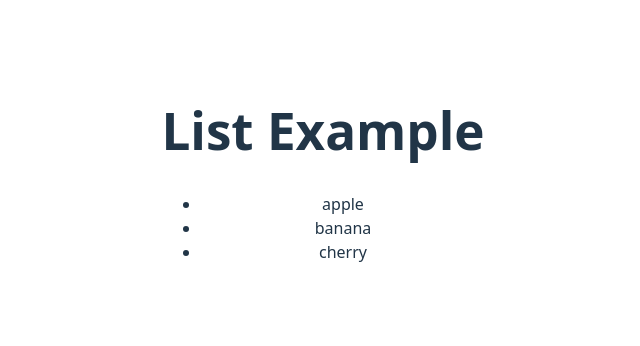
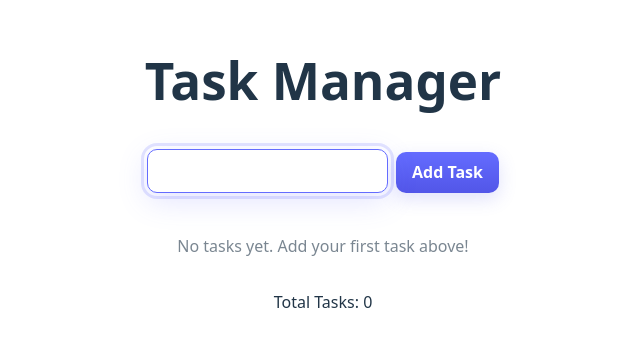
Before and after one commit to kskannandotwin/my-app, a React (Vite) app: page / in a window 1280 px wide. Shown: the part 226-572 px from the top of the page, without its empty margins (317-957 px from the left). Built offline with nearby package versions, Linux system fonts and the light colour scheme.

Commit message:
13.09.2025
tm completed

```diff
--- a/src/App.jsx
+++ b/src/App.jsx
@@ -6,6 +6,7 @@ import StateExample from "./core-concepts/05-state/StateExample";
 import EventHandlingExample from "./core-concepts/06-event-handling/EventHandlingExample";
 import SimpleForm from "./core-concepts/06-event-handling/SimpleForm";
 import ListExample from "./core-concepts/07-list-keys/ListExample";
+import TaskManager from "./core-concepts/08-task-manager/TaskManager";
 
 function App() {
   // return <HelloWorld />;
@@ -17,7 +18,8 @@ function App() {
     // <StateExample />
     // <EventHandlingExample />
     // <SimpleForm />
-    <ListExample />
+    // <ListExample />
+    <TaskManager />
   );
 }
 
--- /dev/null
+++ b/src/core-concepts/08-task-manager/TaskForm.jsx
@@ -0,0 +1,42 @@
+import { useState, useRef, useEffect } from "react";
+import "./TaskManager.css";
+
+export default function TaskForm({ onAddTask }) {
+  const [value, setValue] = useState("");
+  const inputRef = useRef(null);
+
+  useEffect(() => {
+    inputRef.current?.focus();
+  }, []);
+
+  const handleSubmit = (event) => {
+    event.preventDefault();
+    const taskText = value.trim();
+    if (!taskText) return;
+
+    onAddTask(taskText);
+    setValue("");
+    inputRef.current?.focus();
+  };
+
+  return (
+    <form
+      className="task-form"
+      onSubmit={handleSubmit}
+      aria-label="Add task form"
+    >
+      <input
+        ref={inputRef}
+        onChange={(e) => setValue(e.target.value)}
+        type="text"
+        placeholder="Add a task"
+        className="task-input"
+        aria-label="Task description"
+        value={value}
+      />
+      <button type="submit" className="add-task-btn" aria-label="Add task">
+        Add Task
+      </button>
+    </form>
+  );
+}
--- /dev/null
+++ b/src/core-concepts/08-task-manager/TaskList.jsx
@@ -0,0 +1,24 @@
+export default function TaskList({ tasks, onToggleTask }) {
+  if (tasks.length === 0) {
+    return (
+      <div className="task-list-empty">
+        <p>No tasks yet. Add your first task above!</p>
+      </div>
+    );
+  }
+
+  return (
+    <ul className="task-list">
+      {tasks.map((task) => (
+        <li
+          key={task.id}
+          onClick={() => onToggleTask(task.id)}
+          className={`task-item ${task.completed ? "completed" : ""}`}
+        >
+          <span className="task-checkbox">{task.completed ? "✓" : "○"}</span>
+          <span className="task-text">{task.text}</span>
+        </li>
+      ))}
+    </ul>
+  );
+}
--- /dev/null
+++ b/src/core-concepts/08-task-manager/TaskManager.css
@@ -0,0 +1,144 @@
+.task-form {
+    display: flex;
+    gap: 0.5rem;
+    justify-content: center;
+    align-items: center;
+    margin: 1rem auto;
+    max-width: 640px;
+    padding: 0.5rem;
+}
+
+.task-input {
+    flex: 1 1 auto;
+    padding: 0.75rem 1rem;
+    border-radius: 10px;
+    /* stronger default border for better visibility */
+    border: 1px solid rgba(255, 255, 255, 0.20);
+    background: rgba(255, 255, 255, 0.03);
+    color: inherit;
+    font-size: 1rem;
+    transition: box-shadow 180ms ease, border-color 180ms ease, transform 120ms ease;
+    /* Show a subtle outline by default for better visibility */
+    outline: 1px solid rgba(100, 108, 255, 0.06);
+    outline-offset: 2px;
+}
+
+.task-input::placeholder {
+    color: rgba(255, 255, 255, 0.45);
+}
+
+.task-input:focus {
+    /* Keep visual styling on focus but avoid removing focus ring for accessibility */
+    border-color: #646cff;
+    box-shadow: 0 6px 18px rgba(100, 108, 255, 0.12);
+    transform: translateY(-1px);
+}
+
+/* Use focus-visible to show a clear outline for keyboard users without forcing it on mouse click */
+.task-input:focus-visible {
+    outline: 3px solid rgba(100, 108, 255, 0.18);
+    outline-offset: 3px;
+    box-shadow: 0 8px 30px rgba(100, 108, 255, 0.18);
+}
+
+.add-task-btn {
+    padding: 0.6rem 1rem;
+    border-radius: 10px;
+    background: linear-gradient(180deg, #646cff, #5256e8);
+    color: white;
+    border: none;
+    box-shadow: 0 6px 18px rgba(82, 86, 232, 0.18);
+    cursor: pointer;
+    font-weight: 600;
+    transition: transform 120ms ease, box-shadow 120ms ease, opacity 120ms ease;
+}
+
+.add-task-btn:hover {
+    transform: translateY(-2px);
+    opacity: 0.98;
+}
+
+.add-task-btn:active {
+    transform: translateY(0);
+    box-shadow: 0 4px 10px rgba(82, 86, 232, 0.12);
+}
+
+/* Responsive tweaks */
+@media (max-width: 480px) {
+    .task-form {
+        padding: 0.25rem;
+        gap: 0.4rem;
+    }
+    .add-task-btn {
+        padding: 0.5rem 0.8rem;
+    }
+}
+
+/* Task List Styles */
+.task-list {
+    list-style: none;
+    padding: 0;
+    margin: 2rem auto;
+    max-width: 640px;
+}
+
+.task-item {
+    display: flex;
+    align-items: center;
+    gap: 0.75rem;
+    padding: 0.75rem 1rem;
+    margin: 0.5rem 0;
+    background: rgba(255, 255, 255, 0.03);
+    border: 1px solid rgba(255, 255, 255, 0.08);
+    border-radius: 8px;
+    cursor: pointer;
+    transition: all 200ms ease;
+}
+
+.task-item:hover {
+    background: rgba(255, 255, 255, 0.06);
+    transform: translateY(-1px);
+}
+
+.task-checkbox {
+    font-size: 1.25rem;
+    line-height: 1;
+    color: #646cff;
+}
+
+.task-text {
+    flex: 1;
+}
+
+.task-item.completed .task-text {
+    text-decoration: line-through;
+    opacity: 0.6;
+}
+
+.task-list-empty {
+    text-align: center;
+    color: rgba(255, 255, 255, 0.6);
+    margin: 2rem 0;
+}
+
+/* Light theme overrides */
+@media (prefers-color-scheme: light) {
+    .task-input {
+        border: 1px solid rgba(33, 53, 71, 0.14);
+        background: #fff;
+        color: #213547;
+    }
+
+    .task-item {
+        background: rgba(33, 53, 71, 0.02);
+        border: 1px solid rgba(33, 53, 71, 0.08);
+    }
+
+    .task-item:hover {
+        background: rgba(33, 53, 71, 0.04);
+    }
+
+    .task-list-empty {
+        color: rgba(33, 53, 71, 0.6);
+    }
+}
--- /dev/null
+++ b/src/core-concepts/08-task-manager/TaskManager.jsx
@@ -0,0 +1,34 @@
+import { useState } from "react";
+import TaskForm from "./TaskForm";
+import TaskList from "./TaskList";
+
+export default function TaskManager() {
+  const [tasks, setTasks] = useState([]);
+
+  const addTask = (taskText) => {
+    if (!taskText.trim()) return;
+    const newTask = {
+      id: Date.now(),
+      text: taskText,
+      completed: false,
+    };
+    setTasks([...tasks, newTask]);
+  };
+
+  const toggleTask = (id) => {
+    setTasks(
+      tasks.map((task) =>
+        task.id === id ? { ...task, completed: !task.completed } : task
+      )
+    );
+  };
+
+  return (
+    <div className="task-manager">
+      <h1>Task Manager</h1>
+      <TaskForm onAddTask={addTask} />
+      <TaskList tasks={tasks} onToggleTask={toggleTask} />
+      <p>Total Tasks: {tasks.length}</p>
+    </div>
+  );
+}
```
